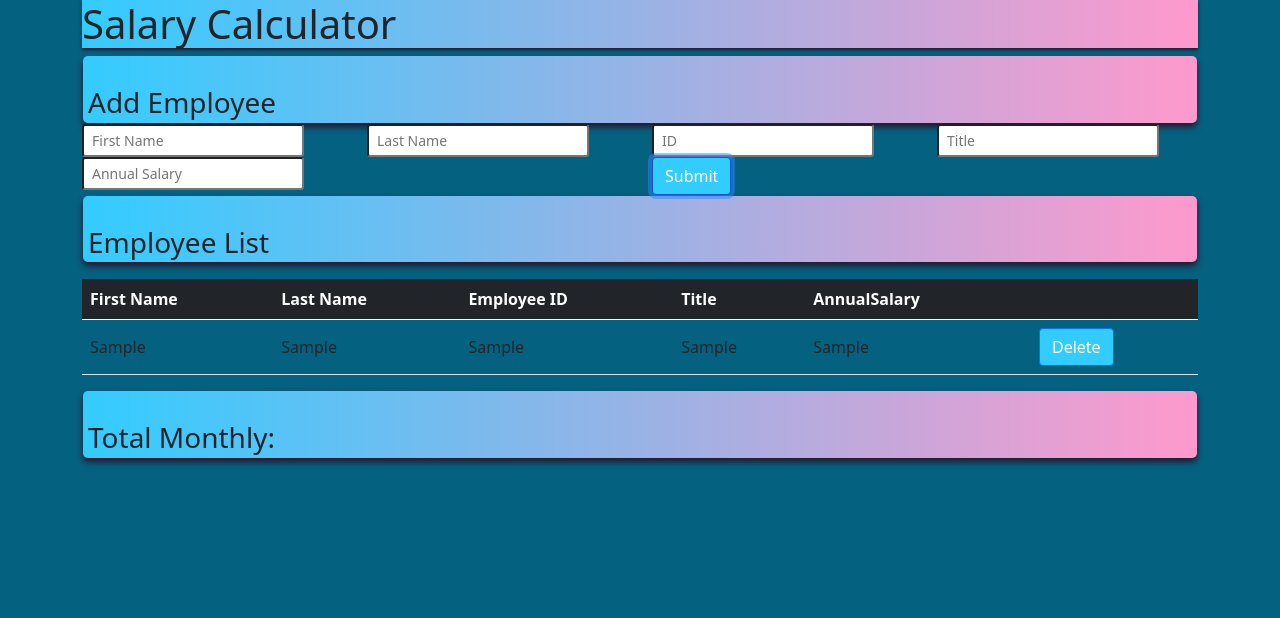
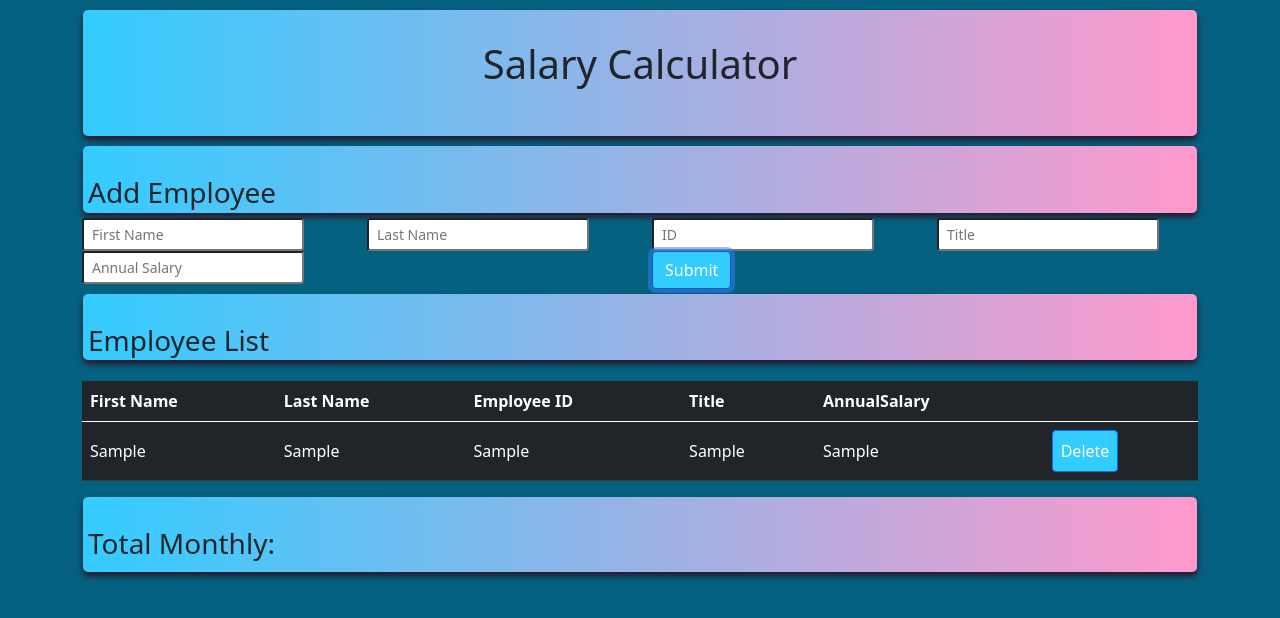
Before and after one commit to trohde13/jquery-salary-calculator, a plain HTML site: page index.html in a window 1280 px wide. Both pictures are taken after typing "Sample", "Sample", "Sample", "Sample", "Sample" into the empty fields and a click on the button "Submit". Drawn offline with Linux system fonts and the light colour scheme.

Commit message:
got function totalSalary working, got overbudget to turn red, changed element tags in css to class tags

```diff
--- a/client.js
+++ b/client.js
@@ -43,6 +43,8 @@ function renderToDom(){
 
         //adds to DOM
         $('#employeeList').append(employeeRow);
+
+        totalSalary();
     }
 
 
@@ -94,27 +96,31 @@ function clearInputs(){
 function totalSalary(){
 
     let employeeSalaries = 0;
-    for(employee of employees){
+    for(let employee of employees){
 
-        employeeSalaries += Number(employees[i].annualSalary);
+        employeeSalaries += Number(employee.annualSalary);
     }
 
     // return employeeSalaries;
 
-    let total = employeeSalaries / 12;
-    // $('#monthlyTotal').empty();
-    // $('#monthlyTotal').append();
-    return total;
+    employeeSalaries = employeeSalaries / 12;
+    let totalMonthly = $('#monthlyTotal');
+
+
+    totalMonthly.empty();
+
+
+    totalMonthly.append(Math.ceil(employeeSalaries));
+
+
+    if(employeeSalaries >= 20000){
+        $('#monthlyTotal').addClass("overBudget")
+        }else if(employeeSalaries >= 20000){
+       $('#monthlyTotal').removeClass("underBudget")
+    }
+    console.log(employeeSalaries);
 
 }; //end totalSalary
-
-    // let totalySalary = $('#monthlyTotal');
-    // totalSalary.empty();
-    $('#monthlyTotal').append(`${totalSalary}`);
-
-// console.log(totalSalary);
-
-
 
 
 
--- a/index.html
+++ b/index.html
@@ -20,7 +20,7 @@
     <main>
 <!-- Title for Inputs -->
         <div>
-            <h3>Add Employee</h3>
+            <h3 class="titles">Add Employee</h3>
         </div>
 <!-- Input Fields -->
         <div class="row">
@@ -59,7 +59,7 @@
 <!-- Title for Table -->
 
         <div>
-            <h3>Employee List</h3>
+            <h3 class="titles">Employee List</h3>
         </div>
 
 <!-- Table for Employee Info -->
@@ -75,14 +75,14 @@
                         <th>AnnualSalary</th>
                         <th> </th>
                     </thead>
-                    <tbody id="employeeList">
+                    <tbody scope="col" table class="table table-dark table-striped" id="employeeList">
                         <tr class="currentRow">
+                            <!-- <th scope="row"></th>
                             <th scope="row"></th>
                             <th scope="row"></th>
                             <th scope="row"></th>
                             <th scope="row"></th>
-                            <th scope="row"></th>
-                            <th scope="row"></th>
+                            <th scope="row"></th> -->
                         <!-- This is where info will be added -->
                     </tr>
                     </tbody>
@@ -95,7 +95,7 @@
 
 <!-- Calculation for Monthly Totals -->
         <div class="totaler">
-            <div><h3>Total Monthly:</h3><p id="monthlyTotal"></p</div>
+            <div><h3>Total Monthly:  <span id="monthlyTotal"></span></h3></div>
         </div>
     </main>
 
--- a/style.css
+++ b/style.css
@@ -3,12 +3,32 @@ body {
 }
 
 header {
+    text-align: center;
+    margin: 10px 1px 10px 1px;
+    padding: 30px 5px 40px;
     background: linear-gradient(to right, #33ccff 0%, #ff99cc 100%);
-    box-shadow: 0 2px 3px #291528;
+    border-radius: 3px;
+    -moz-border-radius: 5px;
+    -webkit-border-radius: 5px;
+    box-shadow: 0 4px 6px #291528;
 
 }
-h3 {
-    margin: 1px;
+
+
+
+.totaler {
+    margin: 5px 1px;
+    padding: 30px 5px 3px;
+    background: linear-gradient(to right, #33ccff 0%, #ff99cc 100%);
+    border-radius: 3px;
+  -moz-border-radius: 5px;
+  -webkit-border-radius: 5px;
+  box-shadow: 0 4px 6px #291528;
+
+}
+
+.titles {
+    margin: 5px 1px;
     padding: 30px 5px 3px;
     background: linear-gradient(to right, #33ccff 0%, #ff99cc 100%);
     border-radius: 3px;
@@ -26,3 +46,11 @@ h3 {
     background-color: #33ccff;
 
 }
+
+.overBudget {
+    background-color: red;
+}
+
+.underBudget {
+    background: linear-gradient(to right, #33ccff 0%, #ff99cc 100%);
+}
```
